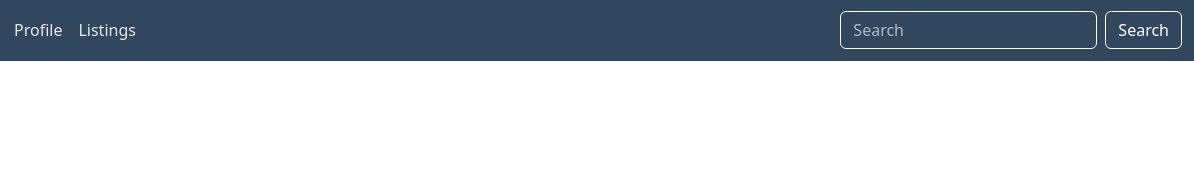
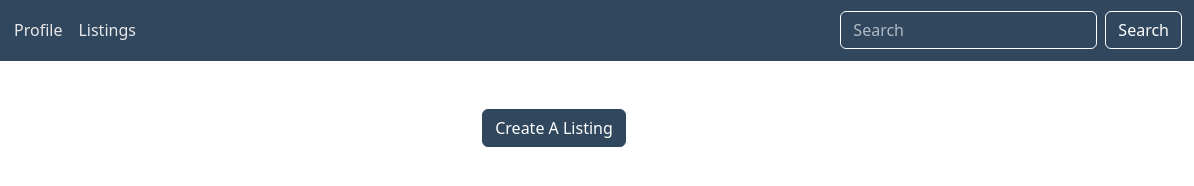
Before and after one commit to BekzatBagdat/auction-best-bids, a website: page index.html in a window 1280 px wide. Shown: the full height of the page, 86-1280 px from the left. Drawn offline with nearby package versions, Linux system fonts and the light colour scheme.

Commit message:
Create A Listing button created

```diff
--- a/index.html
+++ b/index.html
@@ -56,7 +56,15 @@
       </div>
     </nav>
     <!--Main content-->
-    <main></main>
+    <main>
+      <div class="d-flex justify-content-center flex-nowrap mt-5">
+        <a href="#">
+          <button type="button" class="btn btn-primary">
+            Create A Listing
+          </button>
+        </a>
+      </div>
+    </main>
     <!--Footer-->
     <footer></footer>
     <script
```
